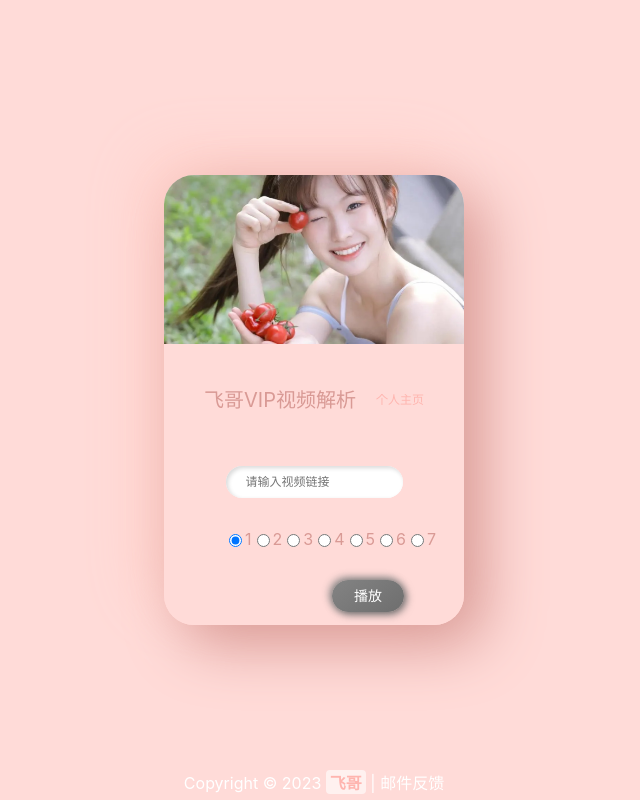
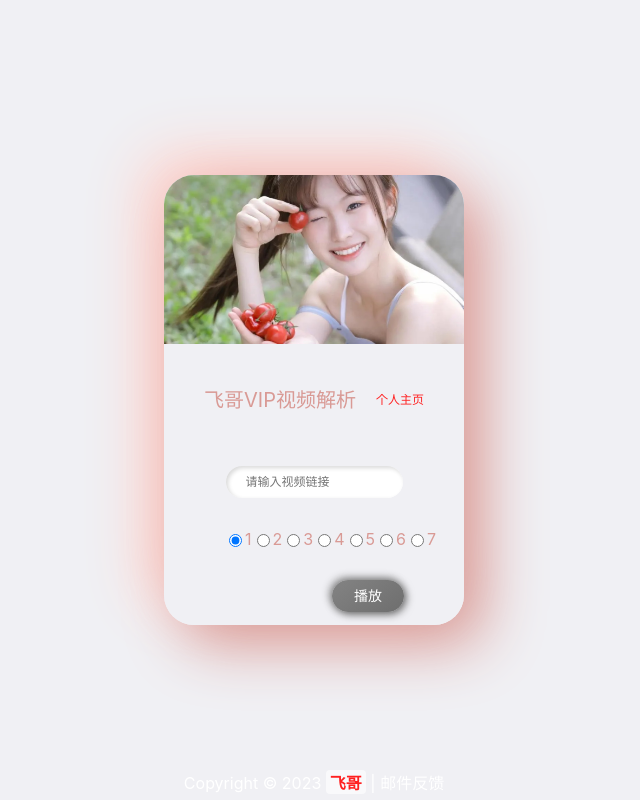
Before and after one commit to 80947108/mydomain, a PHP site: page /video/index.html in a window 1280 px wide. Shown: the whole page, without its empty margins (326-966 px from the left). Run offline with PHP 8.4, Linux system fonts and the light colour scheme.

Commit message:
Update style.css

```diff
--- a/video/css/style.css
+++ b/video/css/style.css
@@ -5,8 +5,8 @@ html {
 }
 
 :root {
-  --link-color: #ffb5af;
-  --theme-color: #ffdbd8;
+  --link-color: #ff2121;
+  --theme-color: #f0f0f4;
   --shadow-right-bottom-color: #d99a95;
   --shadow-left-top-color: #ffd0c9;
   --input-left-top-color: #d9d9d9;
```
